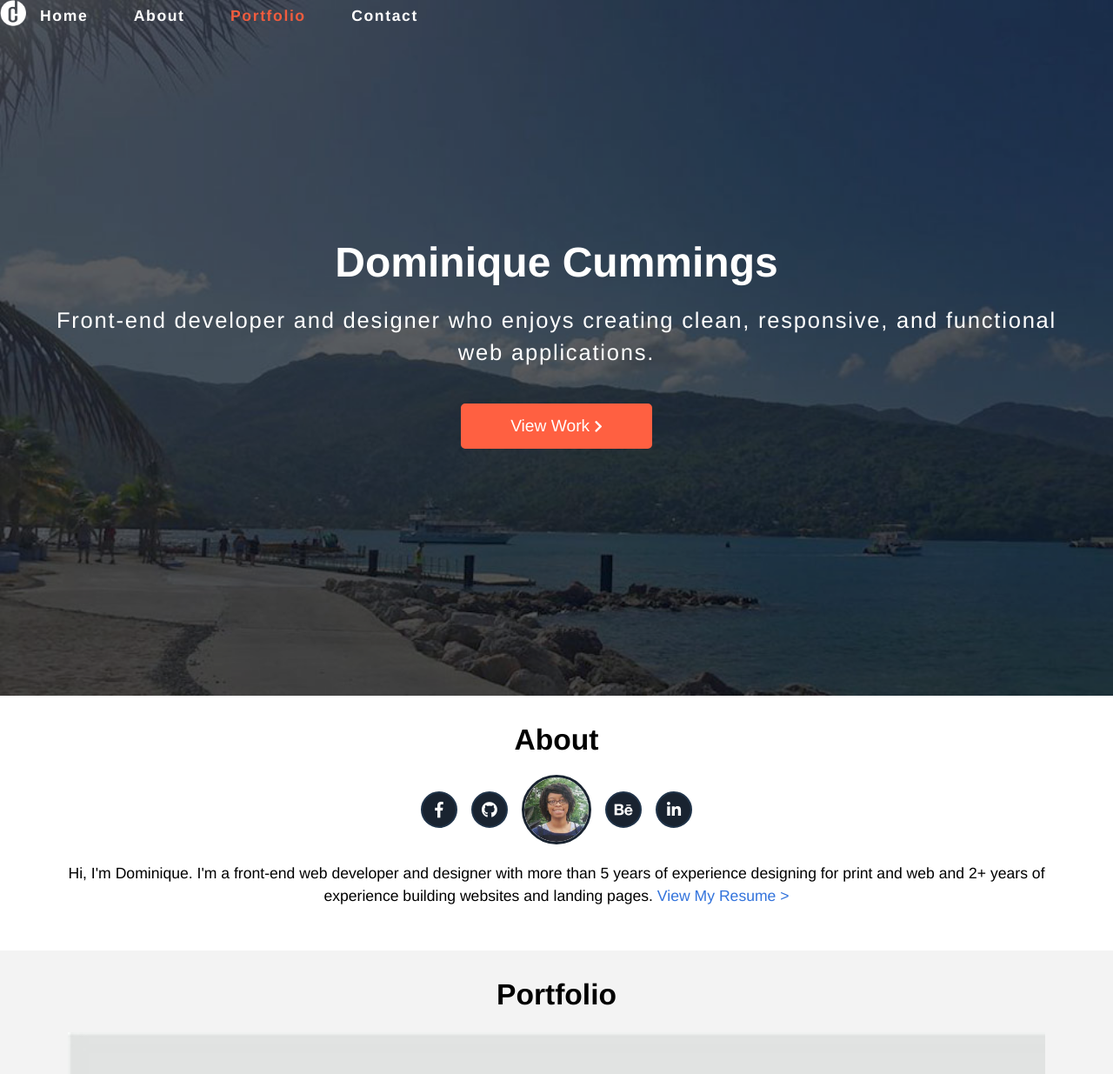
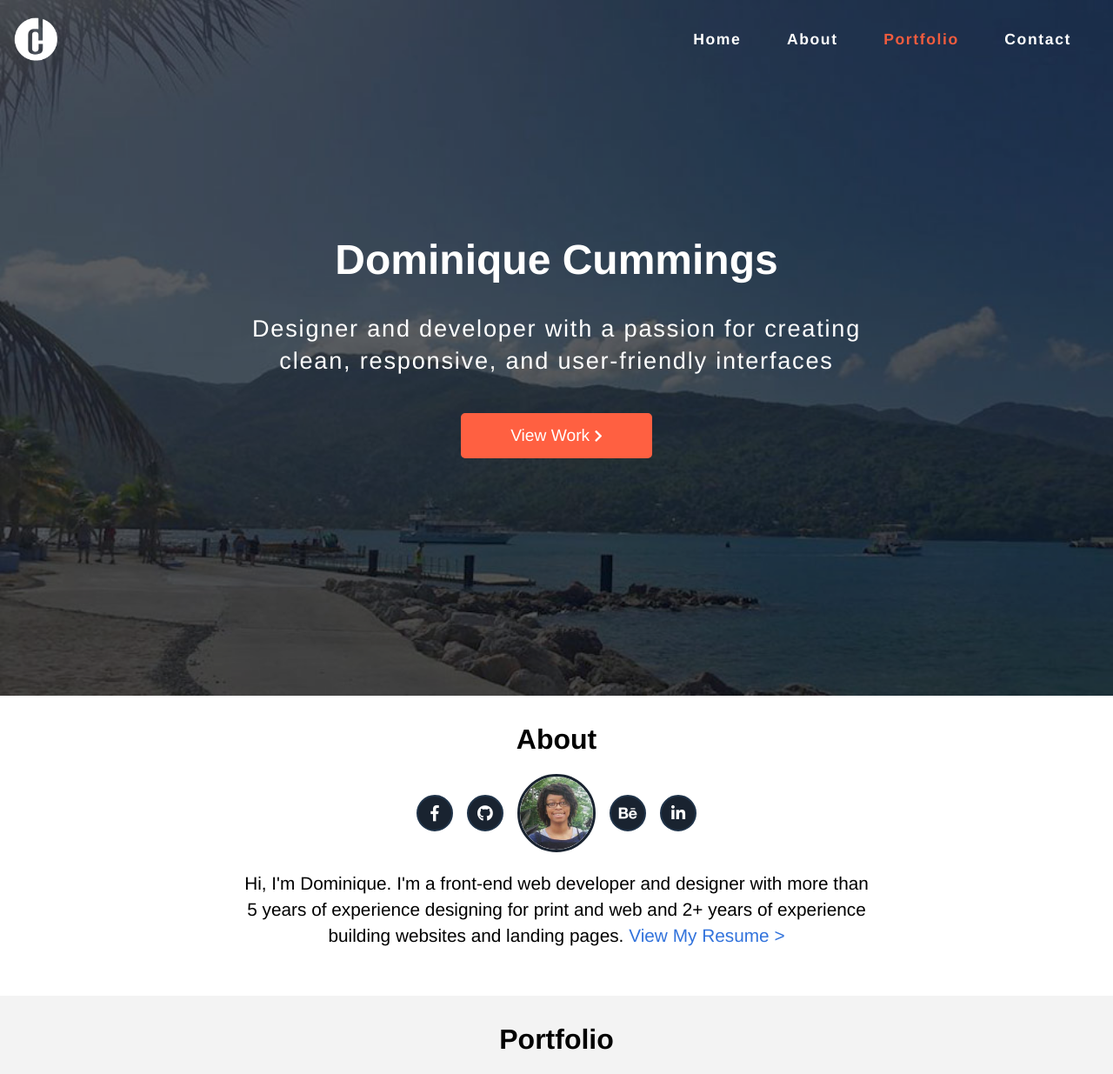
Before and after one commit to dcummin/portfolio, a plain HTML site: page index.html in a window 1280 px wide. Shown: the top 1235 px of the page at 87% size. Drawn offline with nearby package versions, Linux system fonts and the light colour scheme.

Commit message:
I finished making the website mobile responsive

```diff
--- a/index.html
+++ b/index.html
@@ -45,7 +45,7 @@
                 <a class="white" href="#contact">Contact</a>
               </div>
           </div>
-        </div>
+    </div>
 
       <!-- Navigation Menu ENDS -->
 
@@ -56,10 +56,10 @@
             <div class="headline_overlay">
                 <div class="headline_text">
                     <h1 class="headline_text_name">Dominique Cummings</h1>
-                    <h2 class="headline_text_occupation">Front-end developer and designer who enjoys creating clean, responsive, and functional web applications.</h2>
+                    <h2 class="headline_text_occupation">Designer and developer with a passion for creating<br class="hidebr2"> clean, responsive, and user-friendly interfaces</h2>
                 </div>
                 <div class="headline_text_button">
-                  View Work <i class="fa fa-chevron-right rotate" style="font-size: 15px;"></i>
+                  View Work <i class="fa fa-chevron-right rotate" style="font-size: 15px"></i>
                 </div>
             </div>
           </div>
--- a/js/functions.js
+++ b/js/functions.js
@@ -73,9 +73,9 @@ function checkHeaderStatus() {
     var navbar = $(".navContainer_desktop");
     var scrollPosition = $(window).scrollTop();
     if (scrollPosition === 0){
-        navbar.css({"background-color": "rgba(32, 52, 74, 0", "box-shadow": "none"});
+        navbar.css({"background-color": "rgba(25, 35, 48, 0", "box-shadow": "none"});
     } else {
-        navbar.css({"background-color": "rgba(32, 52, 74, 1", "box-shadow": "1px 1px 3px #000"});
+        navbar.css({"background-color": "rgba(25, 35, 48, 1", "box-shadow": "1px 1px 3px #000"});
     }
 } // Navbar will chnage colors on scroll
 
--- a/scss/styles.scss
+++ b/scss/styles.scss
@@ -12,7 +12,7 @@ box-sizing: border-box;
 .sectionTitle{
   text-align: center;
   font-weight: bold;
-  font-size: 2.1rem;
+  font-size: 1.83rem;
   margin: 0;
 }
 
@@ -145,6 +145,7 @@ background-color: #F3F3F3;
 .headline_overlay{
   padding: 1rem 0 2.5rem 0;
   height: 100%;
+    width: 100%;
   background-color: rgba(0, 0, 0, 0.3);
 }
 
@@ -158,18 +159,17 @@ background-color: #F3F3F3;
 }
 
 .headline_text_name{
-  font-size: 3rem;
-  line-height: 3.3rem;
+  font-size: 1.85rem;
   font-weight: bold;
   margin: 1rem;
 }
 
 .headline_text_occupation{
-  font-size: 1.5rem;
-  line-height: 1.9rem;
+  font-size: 1.1rem;
+  line-height: 1.6rem;
   font-weight: lighter;
   letter-spacing: .11rem;
-  margin-bottom: 2.5rem;
+  margin-bottom: 1.6rem;
 }
 
 .headline_text_button{
@@ -241,7 +241,7 @@ background-color: #F3F3F3;
 .about_text_bio{
   text-align: center;
   font-size: 1.1rem;
-  line-height: 1.6rem;
+  line-height: 1.5rem;
   margin-top: 0;
 }
 
@@ -285,7 +285,8 @@ background-color: #F3F3F3;
 
 .portfolio_row_container{
   position: relative;
-  height: 30%;
+  width: 100%;
+  margin: 0 auto;
 }
 
 .portfolio_row_image{
@@ -466,14 +467,20 @@ outline: none;
 
 @media only screen and (min-width: 480px){
 
-  .hidebr{
-    display: none;
+
+  .headline_text_name{
+    font-size: 2.2rem;
   }
 
   .headline_text_occupation{
-    font-size: 1.9rem;
-    line-height: 2.3rem;
+    font-size: 1.38rem;
+    line-height: 1.95rem;
   }
+
+  .about_text_bio{
+    line-height: 1.7rem;
+  }
+
 }
 
 
@@ -483,11 +490,26 @@ outline: none;
     display: none;
   }
 
+  .headline_text_name{
+    font-size: 2.4rem;
+    line-height: 2.3rem;
+  }
+
+  .headline_overlay{
+    padding: 2.5rem 0 3rem 0;
+  }
+
 }
 
 @media only screen and (min-width: 768px){
+
   .headline_text_occupation{
     font-size: 1.6rem;
+    line-height: 2.2rem;
+  }
+
+  .hidebr2{
+    display: block;
   }
 }
 
@@ -502,10 +524,18 @@ outline: none;
     z-index: 10;
     display: flex;
     flex-direction: row;
+    align-items: center;
+    justify-content: space-between;
+    height: 90px;
+    padding: 0 1rem;
   }
 
   .white{
     color:#fff;
+  }
+
+  .white:hover{
+    color:#F15C3E;
   }
 
   .navLinksDesktop a{
@@ -519,8 +549,9 @@ outline: none;
       transition: all .4s ease-in-out;
   }
 
+
   .logoDesktop{
-    width: 30px; height: 30px;
+    width: 50px; height: 50px;
   }
 
   .active{
@@ -538,4 +569,53 @@ outline: none;
   align-items: center;
 }
 
+.headline_text_name{
+  font-size: 3rem;
 }
+
+.sectionTitle{
+  font-size: 2rem;
+}
+
+#profile{
+  width: 90px;
+}
+
+.about_text_bio{
+  font-size: 1.3rem;
+  line-height: 1.9rem;
+}
+
+.headline_text_occupation{
+  font-size: 1.7rem;
+  line-height: 2.3rem;
+  margin: 2.6rem 0;
+}
+
+.aboutLinkRow{
+  margin: .3rem auto;
+}
+
+.portfolio_row_container{
+  width: 70%;
+}
+
+.portfolio_row_overlayText{
+  font-size: 1.3rem;
+}
+
+.formContainer{
+  width: 75%;
+}
+
+.formContainer_button{
+float:right;
+margin-right: 8.6rem;
+
+}
+
+.hidebr{
+  display: none;
+}
+
+}
```
Also changed, not shown: css/styles.min.css.
